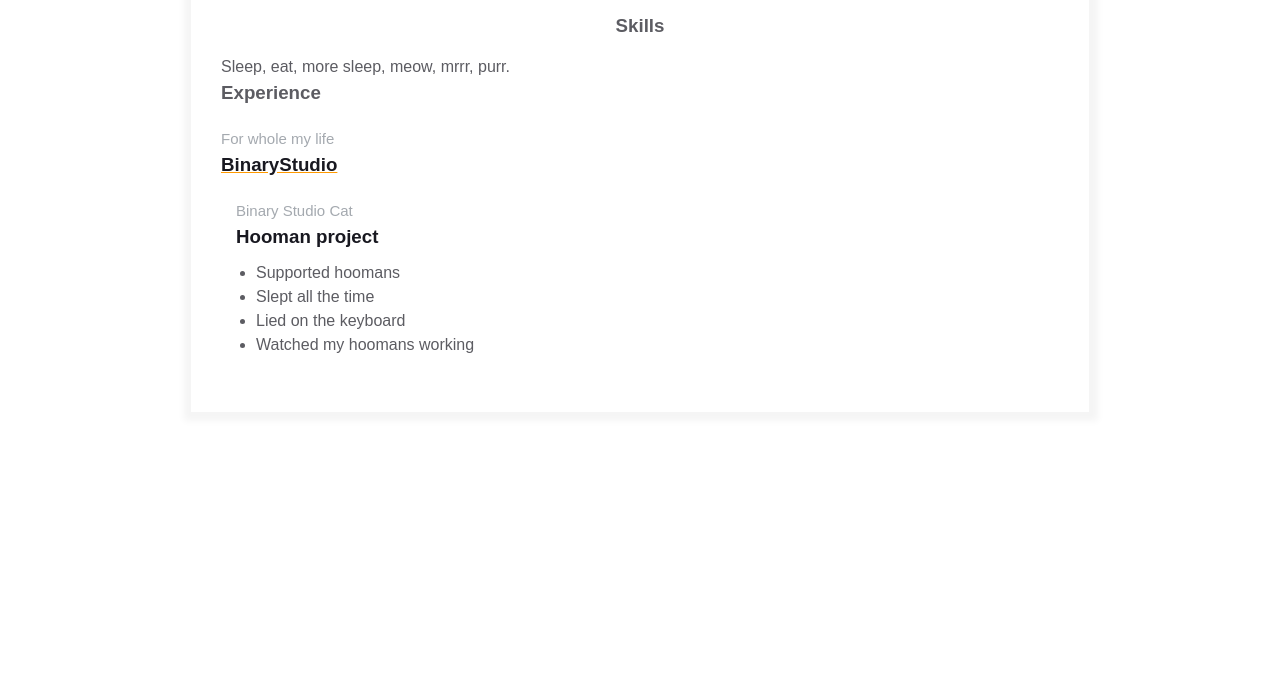
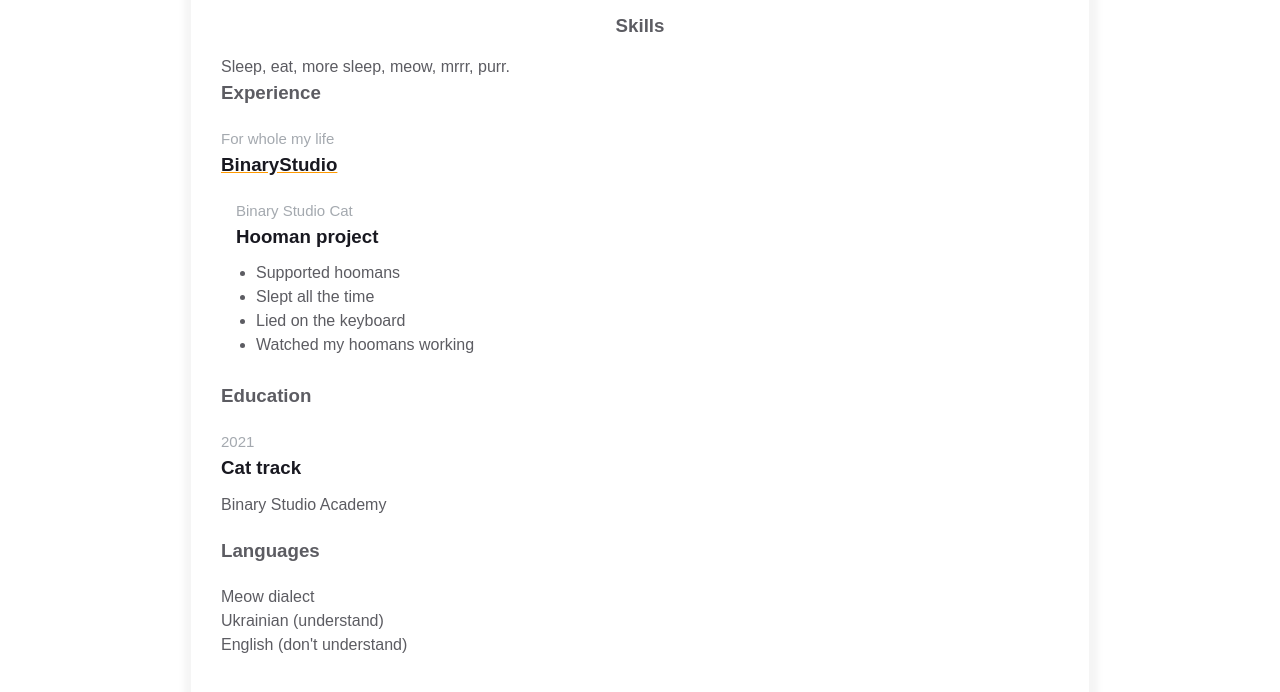
Before and after one commit to ErikaSypko/homepage, a plain HTML site: page index.html in a window 1280 px wide. Shown: the part 410-1102 px from the top of the page. Before the commit the page ends 873 px from the top, so only its background shows below. Drawn offline with Linux system fonts and the light colour scheme.

Commit message:
Added Additional info

```diff
--- a/index.html
+++ b/index.html
@@ -96,7 +96,29 @@
                 </div>
             </div>
 
-                <div class="additional-info fv"></div>
+            <div class="additional-info fv">
+                <div class="additional-info__education">
+                  <h3 class="additional-info__education-header">Education</h3>
+                  <div class="additional-info__education-university">
+                    <span class="additional-info__education-university-durability">2021</span>
+                    <h3 class="additional-info__education-university-speciality">Cat track</h3>
+                    <p class="additional-info__education-university-name">Binary Studio Academy</p>
+                  </div>
+                </div>
+
+                <div class="additional-info__languages">
+                  <h3 class="additional-info__languages-header">Languages</h3>
+                  <p class="additional-info__languages-item">
+                    Meow dialect
+                  </p>
+                  <p class="additional-info__languages-item">
+                    Ukrainian (understand)
+                  </p>
+                  <p class="additional-info__languages-item">
+                    English (don't understand)
+                  </p>
+                </div>
+              </div>
         </div>
 
     </div>
```
Lines whose indentation alone changed are shown as unchanged.
